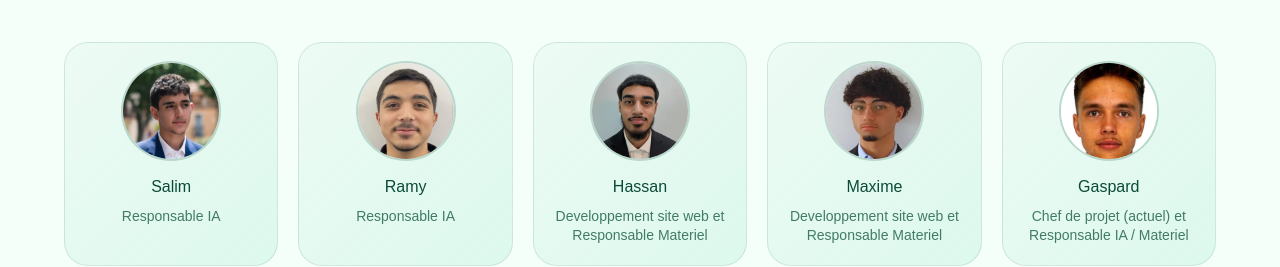
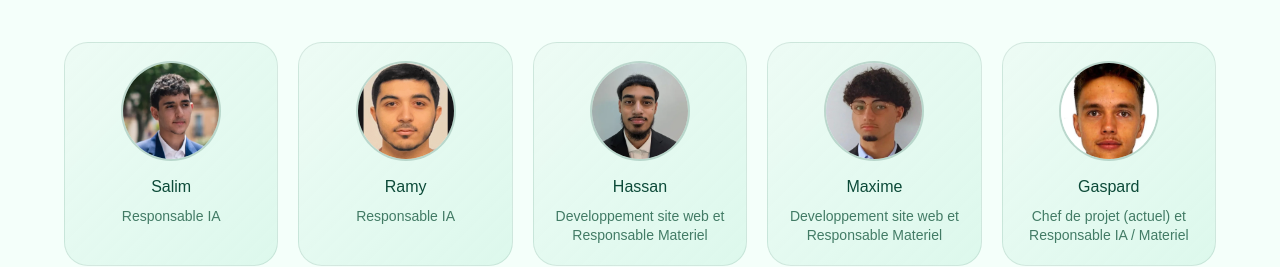
Before and after one commit to hsn94z/poubellepst, a React (Vite) app: page / in a window 1280 px wide. Shown: the part 2794-3061 px from the top of the page. Built offline with nearby package versions, Linux system fonts and the light colour scheme; no server answers; a web font is replaced by a local one.

Commit message:
Replace Ramy member photo with Image.jpg

```diff
--- a/src/components/MembersSection.tsx
+++ b/src/components/MembersSection.tsx
@@ -13,7 +13,7 @@ const members: Member[] = [
   {
     name: 'Ramy',
     role: 'Responsable IA',
-    photo: '/ramy.webp',
+    photo: '/Image.jpg',
   },
   {
     name: 'Hassan',
```
Also changed, not shown: public/Image.jpg (added), public/ramy.webp (deleted).
